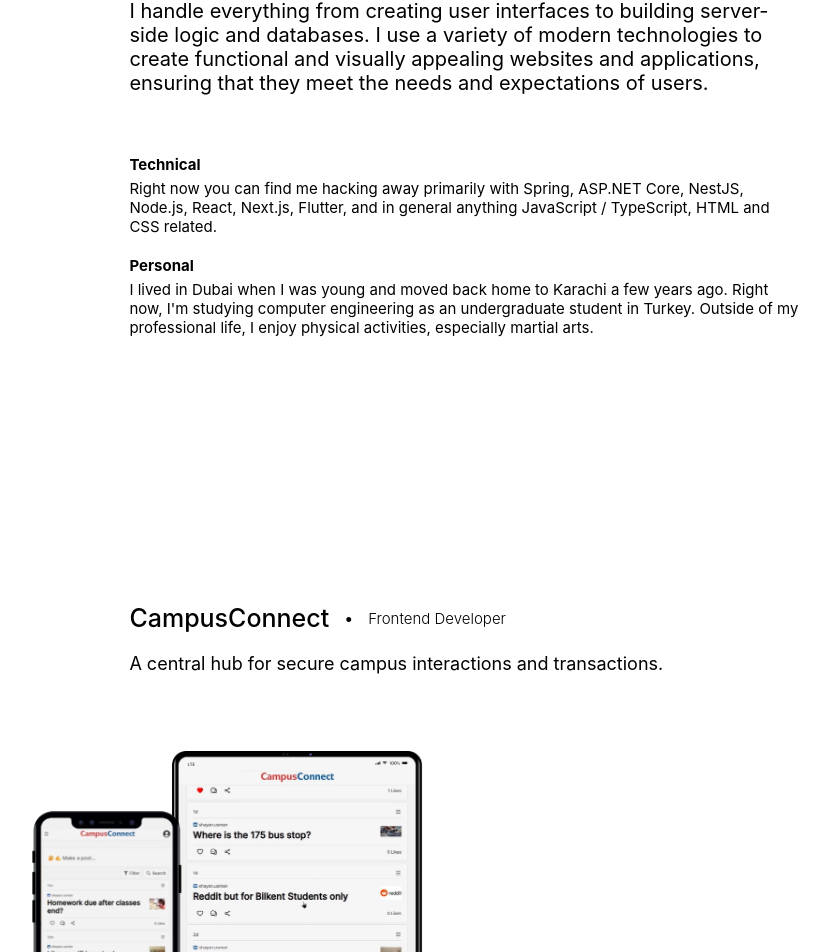
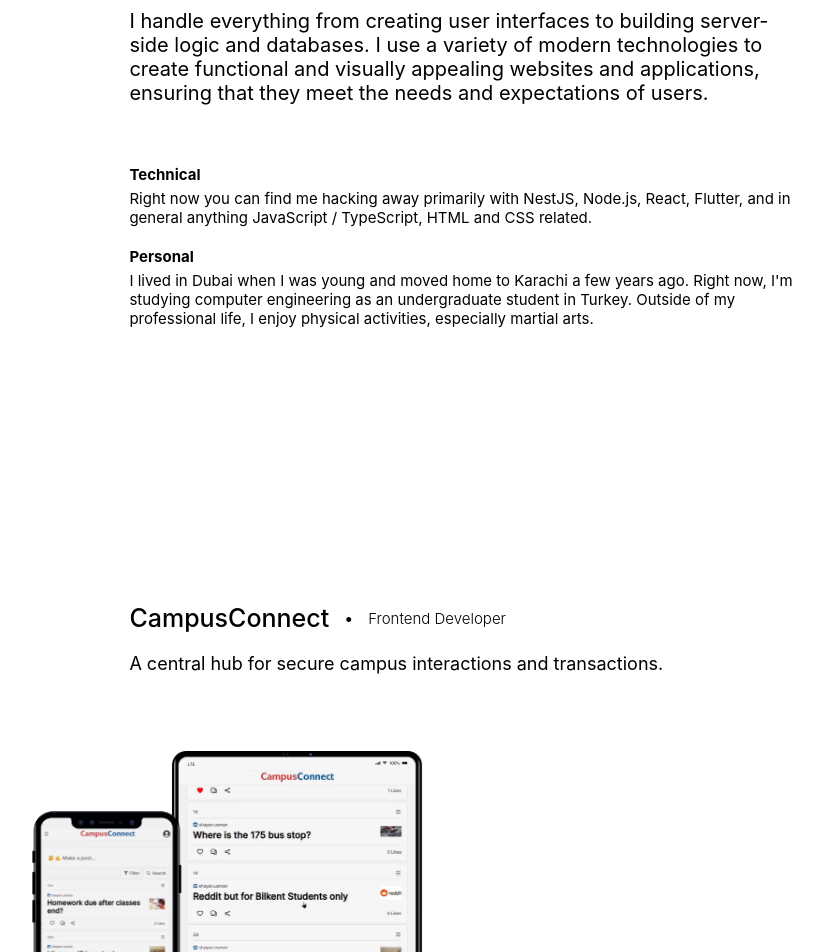
Before and after one commit to Agast0/portfolio, a React (Create React App) app: page / in a window 1280 px wide. Shown: the part 1057-2009 px from the top of the page, without its empty margins (417-1246 px from the left). Built offline with nearby package versions, Linux system fonts and the light colour scheme.

Commit message:
minor changes to text

```diff
--- a/src/Components/Rightbar/AboutMe.js
+++ b/src/Components/Rightbar/AboutMe.js
@@ -40,8 +40,8 @@
                 viewport={{ once: true }}
                 className={"technical-text"}
             >
-                Right now you can find me hacking away primarily with Spring, ASP.NET Core, NestJS, Node.js, React,
-                Next.js, Flutter, and in general anything JavaScript / TypeScript, HTML and CSS related.
+                Right now you can find me hacking away primarily with NestJS, Node.js, React,
+                Flutter, and in general anything JavaScript / TypeScript, HTML and CSS related.
             </motion.div>
             <motion.div
                 initial={{ skewX: -5, scaleX: 1.2, transformOrigin: 'left', opacity: 0 }}
@@ -59,7 +59,7 @@
                 viewport={{ once: true }}
                 className={"personal-text"}
             >
-                I lived in Dubai when I was young and moved back home to Karachi a few years ago. Right now, I'm
+                I lived in Dubai when I was young and moved home to Karachi a few years ago. Right now, I'm
                 studying computer engineering as an undergraduate student in Turkey. Outside of my professional
                 life, I enjoy physical activities, especially martial arts.
             </motion.div>
```
